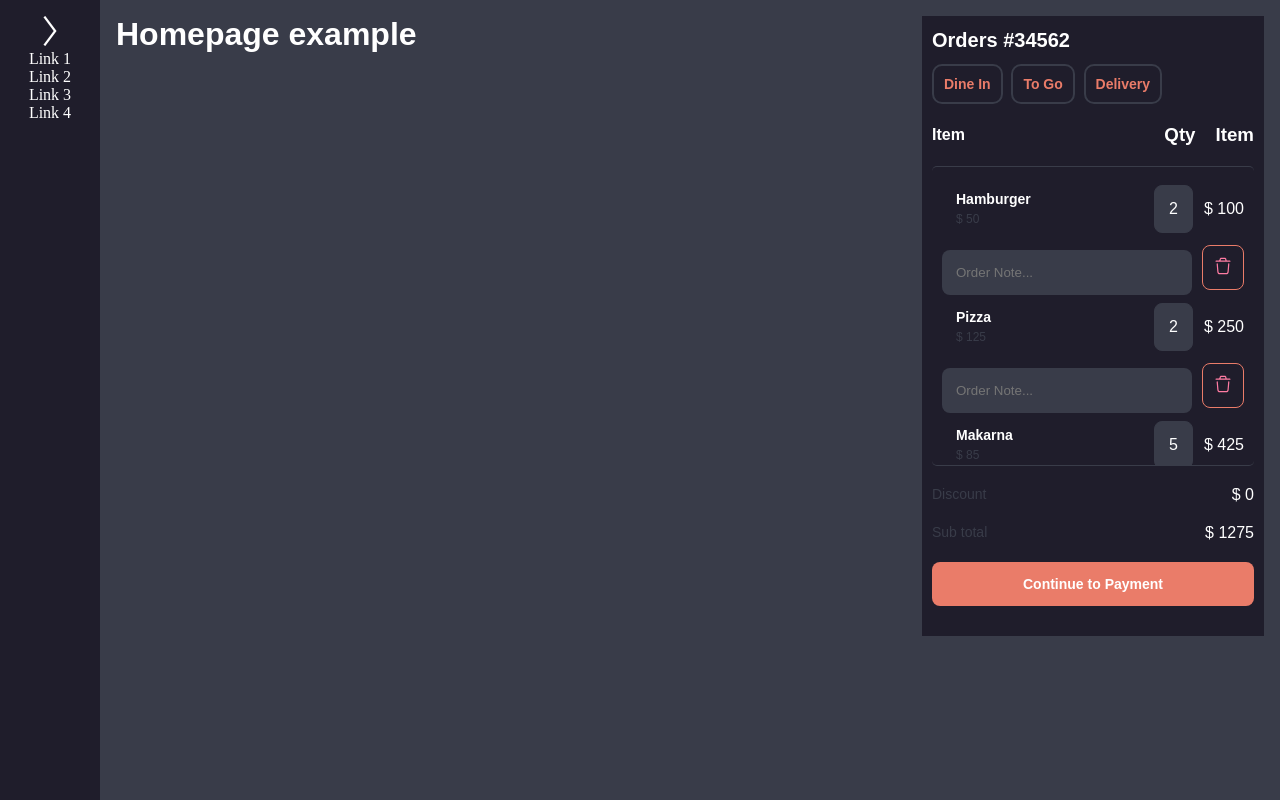
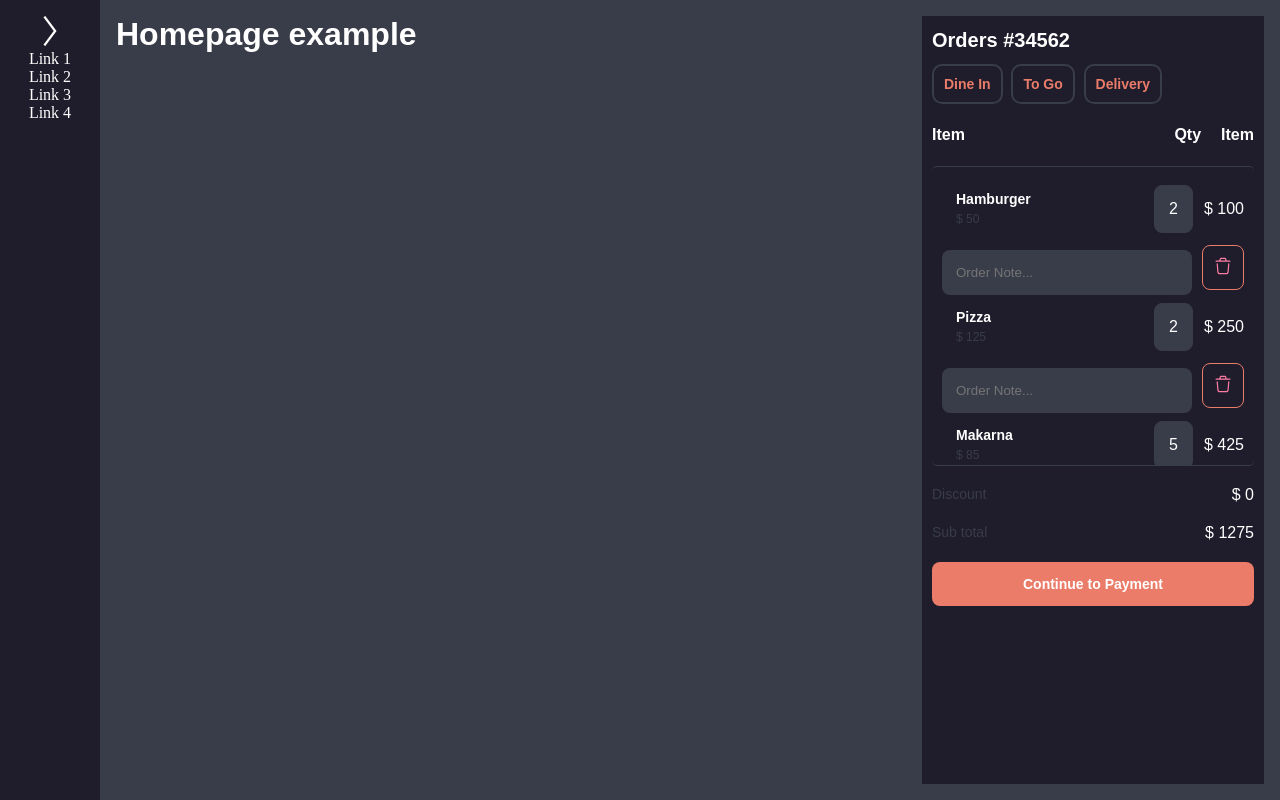
Before and after one commit to alperenustun/food-order-app, a React (Vite) app: page / in a window 1280 px wide. Built offline with nearby package versions, Linux system fonts and the light colour scheme; no server answers; the database is empty; sample sign-in values are in the browser's storage.

Commit message:
height added

```diff
--- a/src/components/PaymentConfirmation/PaymentConfirmation.jsx
+++ b/src/components/PaymentConfirmation/PaymentConfirmation.jsx
@@ -59,8 +59,8 @@ function PaymentConfirmation() {
         <div className="payment-confirmation-title">
           <h3 className="payment-confirmationtitle-title3">Item</h3>
           <div>
-            <h3 className="paymentConfirmationtitle-title3">Qty</h3>
-            <h3 className="paymentConfirmationtitle-title3">Item</h3>
+            <h3 className="payment-confirmationtitle-title3">Qty</h3>
+            <h3 className="payment-confirmationtitle-title3">Item</h3>
           </div>
         </div>
 
--- a/src/components/PaymentConfirmation/PaymentConfirmation.scss
+++ b/src/components/PaymentConfirmation/PaymentConfirmation.scss
@@ -3,6 +3,7 @@
 .payment-confirmation {
     background-color: $secondary-bg;
     padding: 10px 10px 10px 10px;
+    height: 100%;
 }
 
 .payment-confirmation-box {
```
